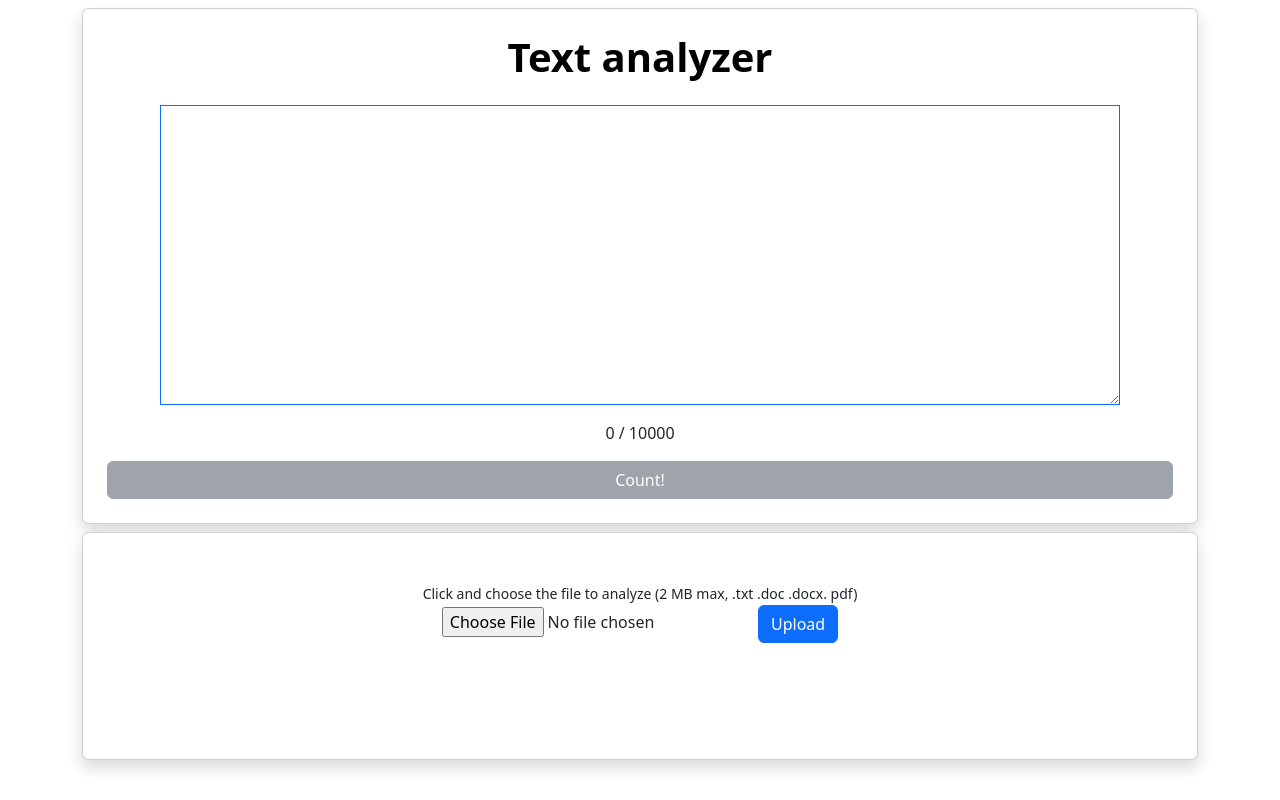
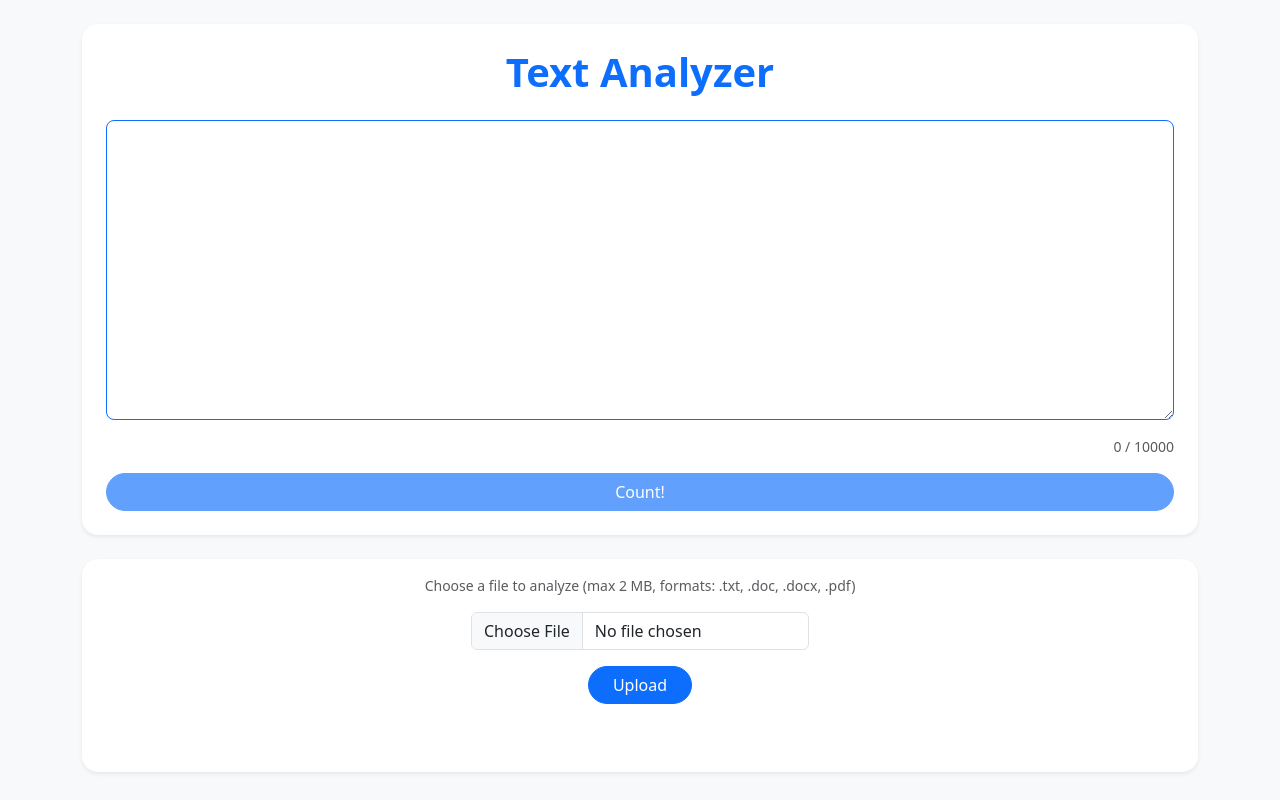
Before and after one commit to Daytona1315/text-analyzer, a Flask app: template src/app/templates/index.html in a window 1280 px wide. Run offline with Flask 3, Linux system fonts and the light colour scheme; the template is opened without the code that fills it: most values are stand-ins (such as "Sample title", 1, 10 or a date in 2020); parts of the project's set-up code (start-up, migrations or seed data) failed here and were passed over; some libraries are stand-ins or nearby versions.

Commit message:
Sessions fixed and now they work like it meant. Exception handling added. Utils folder created and it contains separate env loader and cleanup function. 404 page added. All the markup renewe

```diff
--- a/src/app/main.py
+++ b/src/app/main.py
@@ -1,21 +1,21 @@
-import os
 import uuid
-
+import threading
+from datetime import timedelta
 from flask import (
     Flask,
     session,
     render_template,
 )
-from dotenv import load_dotenv
 from werkzeug.exceptions import RequestEntityTooLarge
 
-load_dotenv()
-allowed_extensions: list = os.getenv('ALLOWED_EXTENSIONS').split(",")
-max_file_size: int = int(os.getenv('MAX_FILE_SIZE'))
-secret_key: str = os.getenv('SECRET_KEY')
-upload_folder: str = os.getenv('UPLOAD_FOLDER')
-if not os.path.isabs(upload_folder):
-    upload_folder = os.path.join(os.path.dirname(os.path.abspath(__file__)), upload_folder)
+from src.app.utils.cleanup import cleanup_old_files
+from src.app.utils.env_loader import (
+    secret_key,
+    upload_folder,
+    session_lifetime,
+    max_file_size,
+    is_session_permanent,
+)
 
 
 def create_app():
@@ -23,24 +23,50 @@ def create_app():
     app.secret_key = secret_key
     app.config['MAX_CONTENT_LENGTH'] = max_file_size
     app.config['UPLOAD_FOLDER'] = upload_folder
+    app.config['PERMANENT_SESSION_LIFETIME'] = timedelta(minutes=session_lifetime)
 
     from src.app.router import router
     app.register_blueprint(router)
 
+    # starting cleanup in a separate thread
+    def run_cleanup():
+        with app.app_context():
+            cleanup_old_files()
+
+    threading.Thread(target=run_cleanup, daemon=True).start()
+
+    # 'before request' section
+    @app.before_request
+    def make_session_permanent() -> None:
+        """
+        It is specified in .env whether the session will be
+        permanent or not. By default, it is not, so after
+        closing the browser the session will be closed as well.
+        """
+        session.permanent = is_session_permanent
+        return None
+
     @app.before_request
     def set_user_id() -> None:
         """
-        Creates uuid for every user. It is placed in list,
+        Creates uuid for user. It is placed in session,
         other private values may be added there also.
         """
         if 'user_id' not in session:
             session['user_id'] = [str(uuid.uuid4())]
 
+    # 'error handler' section
     @app.errorhandler(RequestEntityTooLarge)
-    def handle_file_too_large(e):
+    def file_too_large(e) -> str:
         return render_template(
             'partials/error.html',
             message="File is too large."
         )
 
+    @app.errorhandler(404)
+    def page_not_found(e) -> str:
+        return render_template(
+            '404.html'
+        )
+
     return app
--- a/src/app/router.py
+++ b/src/app/router.py
@@ -8,7 +8,7 @@ from src.app.service import (
     TextService,
     load_file,
 )
-from src.app.custom_exception import FileProcessingError
+from app.utils.custom_exception import FileProcessingError
 
 
 router = Blueprint('items', __name__)
--- a/src/app/templates/index.html
+++ b/src/app/templates/index.html
@@ -8,46 +8,44 @@
     <script src="https://unpkg.com/htmx.org@1.9.10"></script>
     <title>Text analyzer</title>
 </head>
-<body class="bd-light">
+<body class="bg-body-tertiary">
 
     <!-- Text handwriting  -->
-    <div class="container mt-2 mb-2">
-        <div class="card shadow p-4">
-            <h2 class="mb-4 text-center text-body-emphasis display-6 fw-bold">
-                Text analyzer
+    <div class="container my-4">
+        <div class="card shadow-sm border-0 rounded-4 p-4">
+            <h2 class="text-center text-primary fw-semibold mb-4 display-6">
+                Text Analyzer
             </h2>
-            <form hx-post="/analyze" hx-target="#result" hx-swap="innerHTML">
-                <div class="mb-3" align="center">
-                    <textarea
-                            class="border border-primary"
-                            style="width: 90%; min-height: 300px"
-                            id="textarea"
-                            name="text"
-                            maxlength={{maxWords}}
-                            required></textarea>
-                    <div id="word-count" style="margin-top: 10px;">
-                        0 / 10000
-                    </div>
+            <form hx-post="/analyze" hx-target="#result" hx-swap="innerHTML" class="d-flex flex-column gap-3">
+                <textarea
+                    class="form-control border-primary rounded-3"
+                    style="min-height: 300px;"
+                    id="textarea"
+                    name="text"
+                    maxlength="{{maxWords}}"
+                    required></textarea>
+                <div id="word-count" class="text-end text-muted small">
+                    0 / 10000
                 </div>
-                <button type="submit" id="submit-btn" class="btn btn-secondary w-100" disabled>
+                <button type="submit" id="submit-btn" class="btn btn-primary w-100 rounded-pill" disabled>
                     Count!
                 </button>
             </form>
         </div>
     </div>
 
-    <!-- File upload -->
-    <div class="container mt-2 mb-2">
-        <div class="card shadow p-4 align-items-center text-center">
-            <div class="p-4">
-                <small>
-                    Click and choose the file to analyze (2 MB max, .txt .doc .docx. pdf)
-                </small>
-                <form hx-post="/upload" hx-target="#result" hx-indicator="#loading" enctype="multipart/form-data">
-                  <input type="file" name="file">
-                  <button type="submit" class="btn btn-primary">Upload</button>
+    <!-- File upload (modern version) -->
+    <div class="container my-4">
+        <div class="card shadow-sm border-0 rounded-4">
+            <div class="card-body text-center">
+                <p class="text-muted mb-3 small">
+                    Choose a file to analyze (max 2 MB, formats: .txt, .doc, .docx, .pdf)
+                </p>
+                <form hx-post="/upload" hx-target="#result" hx-indicator="#loading" enctype="multipart/form-data" class="d-flex flex-column align-items-center gap-3">
+                    <input type="file" name="file" class="form-control w-auto" required>
+                    <button type="submit" class="btn btn-primary rounded-pill px-4">Upload</button>
                 </form>
-                <div id="loading" class="htmx-indicator spinner-border text-primary m-3" role="status"></div>
+                <div id="loading" class="htmx-indicator spinner-border text-primary mt-3" role="status"></div>
             </div>
         </div>
     </div>
--- a/src/app/templates/partials/error.html
+++ b/src/app/templates/partials/error.html
@@ -4,9 +4,9 @@
     <meta charset="UTF-8">
 </head>
 <body>
-<div class="container mt-2 mb-2">
-    <div class="card shadow p-4 text-center">
-        <small class="text-danger">{{message}}</small>
+<div class="container my-4">
+    <div class="card shadow-sm border-0 rounded-4 p-4">
+        <small class="text-danger text-center">{{message}}</small>
     </div>
 </div>
 </body>
--- /dev/null
+++ b/src/run.py
@@ -0,0 +1,6 @@
+from src.app.main import create_app
+
+app = create_app()
+
+if __name__ == '__main__':
+    app.run(debug=True)
```
Also changed, not shown: src/app/service.py (+15 -8 lines), src/app/templates/404.html (added, +15 -0 lines), src/app/templates/partials/404.html (deleted, +0 -17 lines), src/app/templates/partials/result.html (+5 -3 lines), src/app/utils/cleanup.py (added, +29 -0 lines), src/app/utils/env_loader.py (added, +21 -0 lines), src/app/utils/__init__.py (added), src/app/utils/custom_exception.py (renamed from src/app/custom_exception.py), 1 other file.
